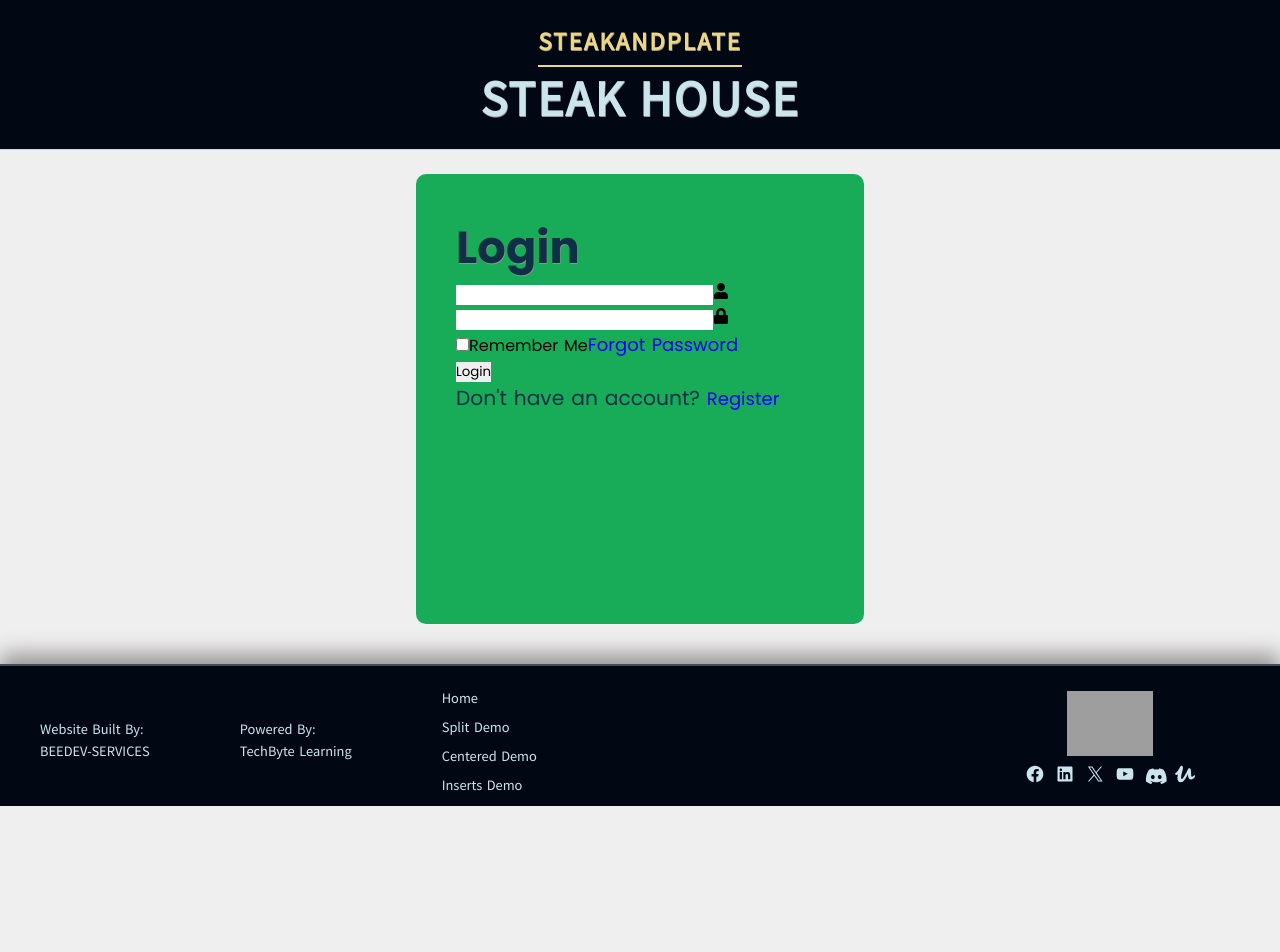
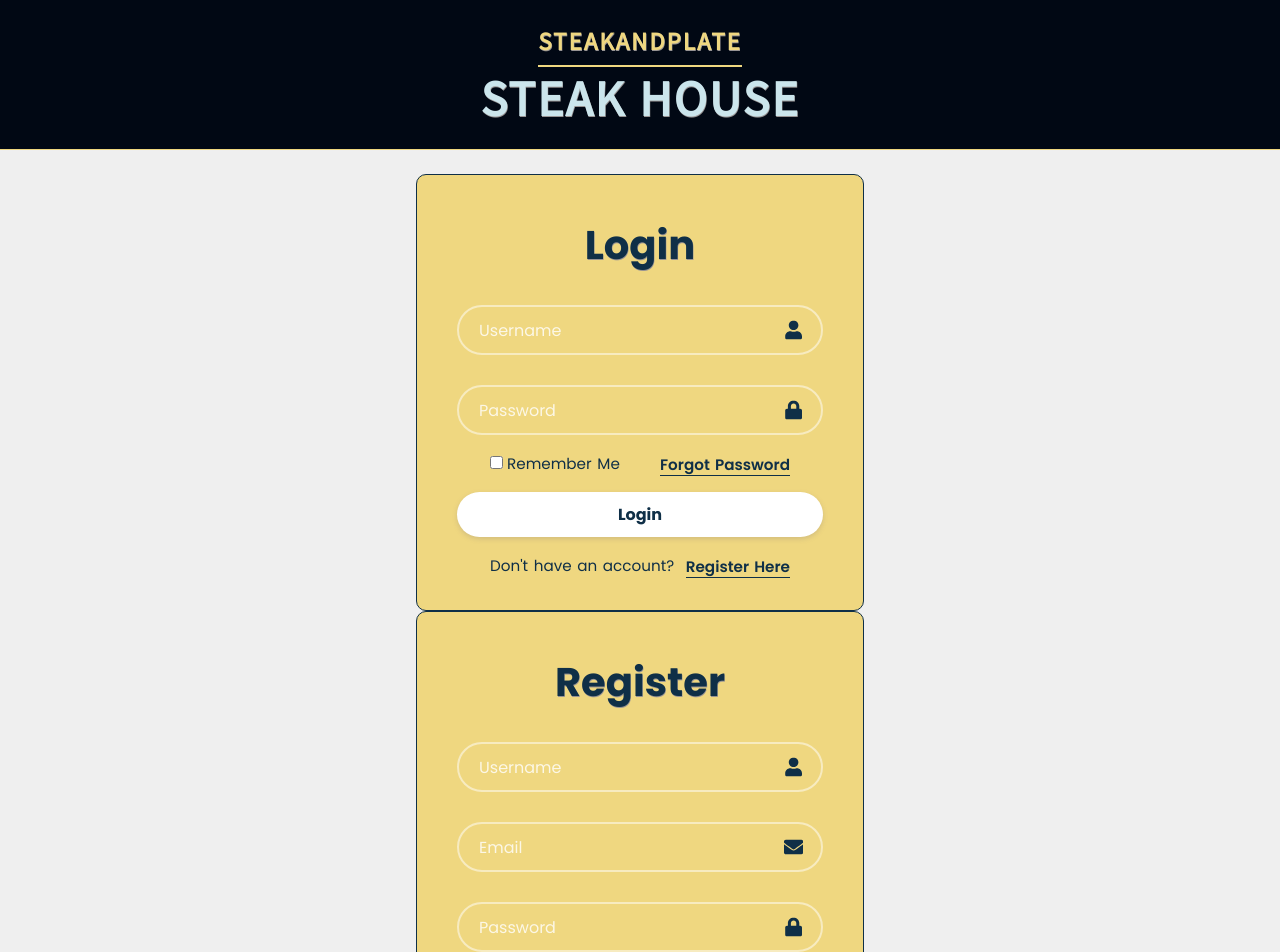
Before and after one commit to cgbridgewater/components_template_app, a React (Vite) app: page /login in a window 1280 px wide. Shown: the top 952 px of the page. Before the commit the page ends 806 px from the top, so only its background shows below. Built offline with nearby package versions, Linux system fonts and the light colour scheme; grey boxes are pictures that could not be loaded.

Commit message:
build out form

```diff
--- a/src/App.css
+++ b/src/App.css
@@ -34,6 +34,7 @@
   --off_white: #F5F5F5;
   --light_yellow: #F6E8B7;
   --dark_yellow: #EFD780;
+  --yellow: #EFD780;
   --green: #18AC58;
   --red: #c60505;
   --shadow: #979393;
@@ -52,7 +53,7 @@
   --black: #CBE5EC;
   --off_white: #CBE5EC50;
   /* --light_yellow: #161625; */
-  /* --dark_yellow: #182445; */
+  --yellow: #182445;
   --green: #6DA182;
   --red: #960000;
   --shadow: #645489;
--- a/src/Components/Footer_Component/Footer.jsx
+++ b/src/Components/Footer_Component/Footer.jsx
@@ -1,5 +1,6 @@
 import FooterLink_atag from "./FooterLink_atag";
 import FooterLink from "./FooterLink";
+import { Link } from "react-router-dom"
 
 const Footer = () => {
     return (
@@ -32,7 +33,7 @@ const Footer = () => {
             <div className="footer_badges">
                 {/* Footer Owner Badges */}
                 <div className="footer_images">
-                    <img className="footer_image_one" src="https://mattcarterauthor.weebly.com/uploads/1/9/5/2/19525625/819762509.jpeg?39" alt="BTTF" />
+                    <Link to="/"><img className="footer_image_one" src="https://mattcarterauthor.weebly.com/uploads/1/9/5/2/19525625/819762509.jpeg?39" alt="BTTF" /></Link>
                 </div>
                 {/* Footer Socials */}
                 <div className="footer_socials">
--- a/src/Components/LoginRegister_Component/LoginRegister.jsx
+++ b/src/Components/LoginRegister_Component/LoginRegister.jsx
@@ -1,36 +1,78 @@
 import React from 'react'
-import { FaUser, FaLock } from "react-icons/fa";
+import { FaUser, FaLock, FaEnvelope } from "react-icons/fa";
 
 const LoginRegister = () => {
   return (
     <main>
         <div className="form_wrapper">
-            <div className="form-box login">
+            <div className="form_box login">
                 <form action="">
                     <h1>Login</h1>
 
                     <div className="input_box">
-                        <input type="text" required />
+                        <input type="text" placeholder="Username" required />
                         <FaUser className="icon" />
                     </div>
 
                     <div className="input_box">
-                        <input type="password" required />
+                        <input type="password" placeholder="Password" required />
                         <FaLock className="icon" />
                     </div>
 
-                    <div className="remember-forgot">
+                    <div className="remember_forgot">
                         <label htmlFor="">
                             <input type="checkbox" />Remember Me
                         </label>
-                        <a href="#">Forgot Password</a>
+                        <a  href="#"><span className="form_link">Forgot Password</span></a>
                     </div>
 
                     <button type="submit">Login</button>
 
-                    <div className="register-link">
+                    <div className="register_link">
                         <p>
-                            Don't have an account? <a href="#">Register</a>
+                            Don't have an account? <a href="#"><span className="form_link">Register Here</span></a>
+                        </p>
+                    </div>
+                </form>
+            </div>
+
+
+            <div className="form_box register">
+                <form action="">
+                    <h1>Register</h1>
+
+                    <div className="input_box">
+                        <input type="text" placeholder="Username" required />
+                        <FaUser className="icon" />
+                    </div>
+
+                    <div className="input_box">
+                        <input type="email" placeholder="Email" required />
+                        <FaEnvelope className="icon" />
+                    </div>
+
+                    <div className="input_box">
+                        <input type="password" placeholder="Password" required />
+                        <FaLock className="icon" />
+                    </div>
+
+                    <div className="input_box">
+                        <input type="password" placeholder="Confirm Password" required />
+                        <FaLock className="icon" />
+                    </div>
+
+                    <div className="remember_forgot">
+                        <label htmlFor="">
+                            <input type="checkbox" />I agree to the&nbsp;<br className="label_break" />
+                            <a href="#"><span className="form_link">Terms & Conditions</span></a>
+                        </label>
+                    </div>
+
+                    <button type="submit">Register</button>
+
+                    <div className="register_link">
+                        <p>
+                            Already have an account? <a href="#"><span className="form_link">Login</span></a>
                         </p>
                     </div>
                 </form>
--- a/src/Components/LoginRegister_Component/LoginRegister_Style.css
+++ b/src/Components/LoginRegister_Component/LoginRegister_Style.css
@@ -6,27 +6,180 @@
 .form_wrapper {
     width: 35%;
     min-width: 320px;
-    height: 450px;
+    max-width: 550px;
     margin: 0 auto;
-    -webkit-overflow-scrolling: touch;
-    position: relative;
-    background-color: var(--green);
-    border-radius: 10px;
 
     * {
         font-family: "Poppins", sans-serif;
+        transition: all 300ms ease;
     }
 
-    .form-box {
+    .form_box {
         width: 100%;
-        padding: 40px;
+        padding: 40px 40px 16px 40px;
+        -webkit-overflow-scrolling: touch;
+        position: relative;
+        background-color: var(--yellow);
+        border: thin solid var(--black);
+        border-radius: 10px;
+    }
+}
+
+form {
+    h1 {
+        font-size: 2.5rem;
+        text-align: center;
+    }
+
+
+
+    button {
+        width: 100%;
+        height: 45px;
+        background: #fff;
+        border: none;
+        outline: none;
+        border-radius: 40px;
+        box-shadow: 0 2px 5px rgba(127, 116, 116, 0.25);
+        cursor: pointer;
+        font-size: 1rem;
+        color: var(--black_fulltime);
+        font-weight: 700;
+
+        &:hover {
+            box-shadow: 0 5px 10px rgba(127, 116, 116, 0.5)
+        }
+    }
+
+    .register_link {
+        p {
+            max-width: 300px;
+            color: var(--black);
+            display: flex;
+            justify-content: space-between;
+            align-items: center;
+            font-size: 0.95rem;
+            margin: 15px auto;
+        }
+    }
+
+    .remember_forgot {
+        max-width: 300px;
+        color: var(--black);
+        display: flex;
+        justify-content: space-between;
+        align-items: center;
+
+        font-size: 0.95rem;
+        margin: -15px auto 15px;
+
+        label input {
+            accent-color: var(--black);
+            margin-right: 4px;
+        }
+    }
+}
+
+
+form .input_box {
+    position: relative;
+    width: 100%;
+    height: 50px;
+    margin: 30px 0;
+
+    input {
+        width: 100%;
+        height: 100%;
+        background: transparent;
+        border: none;
+        outline: none;
+        border: 2px solid rgba(255,255,255, 0.5);
+        border-radius: 40px;
+        font-size: 1rem;
+        color: var(--black);
+        padding: 20px 45px 20px 20px;
+
+        &:hover {
+            border: 2px solid rgba(255,255,255, 0.9);
+        }
+        &::placeholder {
+            color: rgba(255,255,255, 0.8)
+        }
+    }
+
+
+    .icon {
+        color: var(--black);
+        position: absolute;
+        right: 20px;
+        top: 50%;
+        translate: 0 -50%;
+        font-size: 1.2rem;
+    }
+}
 
 
 
 
 
-        icon {
+.form_link {
+    color: var(--black);
+    font-weight: 600;
+    position: relative;
+    /* top: -2px; */
+    font-size: 0.95rem;
+    text-decoration: none;
+    cursor: pointer;
+    text-wrap: nowrap;
+    border-bottom: 1px solid var(--black);
+    -webkit-transition: border-bottom 1s ease;
+    transition: border-bottom 1s ease;
 
-        }
+    &:hover {
+        color: var(--white);
+        border-bottom: transparent;
+
+    }
+    &::before {
+        left: 0;
+
+    }
+    &::after {
+        right: 0;
     }
 }
+
+
+
+.form_link:before, .form_link:after {
+    content: '';
+    border-bottom: 1px solid var(--white);
+    position: absolute;
+    bottom: 0;
+    width: 0;
+    -webkit-transition: all 0.4s ease;
+    transition: all 0.4s ease;
+}
+.form_link:hover:before, .form_link:hover:after {
+    width: 50%;
+}
+
+
+
+
+
+
+/* Adapt for screen size changes */
+@media (max-width: 1180px) {
+    form .register_link p, form .remember_forgot  {
+        flex-direction: column;
+        justify-content: center;
+        text-align: center;
+    }
+}
+
+@media only screen and (min-width:1181px) {
+    .label_break {
+        display:none !important;
+    }
+}
```
